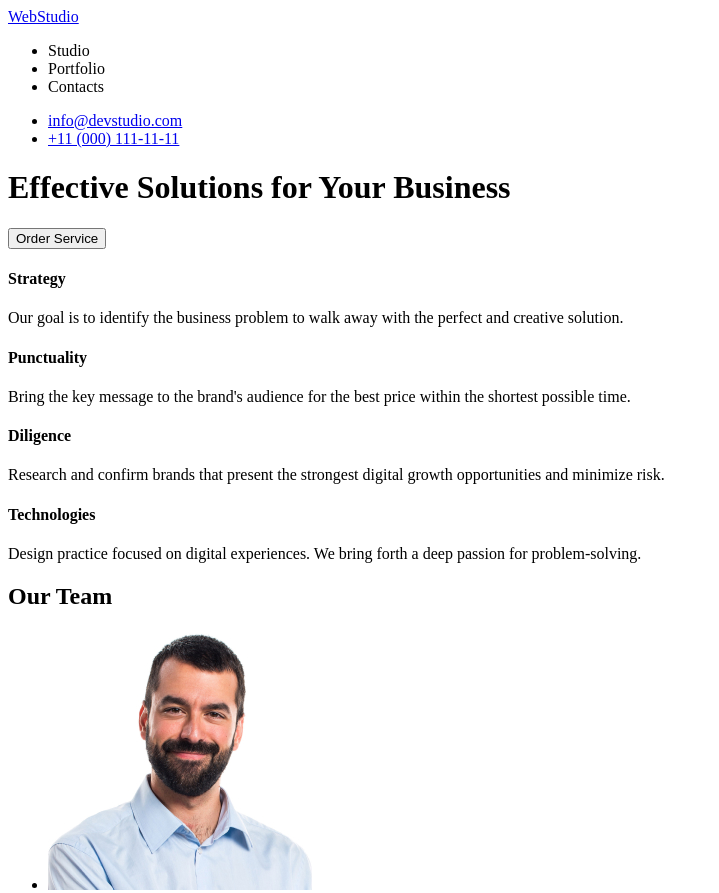
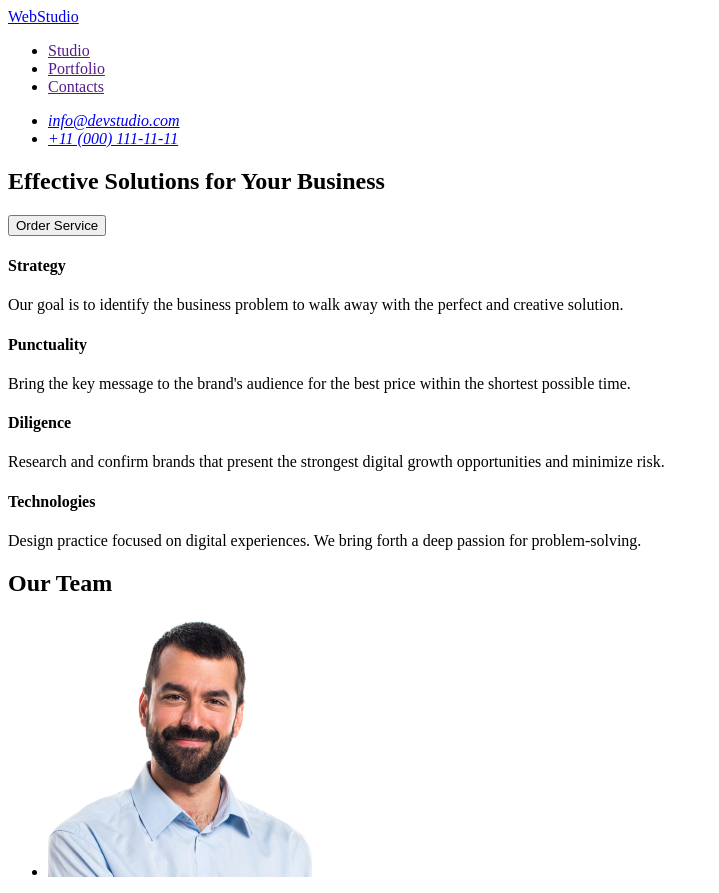
Before and after one commit to Kost1v/goit-markup-hw-01, a plain HTML site: page index.html in a window 1280 px wide. Shown: the top 893 px of the page, without its empty margins (0-719 px from the left). Drawn offline with Linux system fonts and the light colour scheme.

Commit message:
finalization

```diff
--- a/index.html
+++ b/index.html
@@ -7,23 +7,27 @@
   </head>
   <body>
     <header>
-      <a href="#">WebStudio</a>
       <nav>
+        <a href="./index.html">WebStudio</a>
         <ul>
-          <li>Studio</li>
-          <li>Portfolio</li>
-          <li>Contacts</li>
+          <li><a href="">Studio</a></li>
+          <li><a href="">Portfolio</a></li>
+          <li><a href="">Contacts</a></li>
         </ul>
       </nav>
+      <address>
         <ul>
-        <li><a href="mailto:">info@devstudio.com</a></li>
-        <li><a href="tel:">+11 (000) 111-11-11</a></li>
+          <li><a href="mailto:info@devstudio.com">info@devstudio.com</a></li>
+          <li><a href="tel:+110001111111">+11 (000) 111-11-11</a></li>
         </ul>
+      </address>
     </header>
     <main>
+      <section>
         <h1>Effective Solutions for Your Business</h1>
         <button type="button">Order Service</button>
-      <div>
+      </section>
+      <section>
         <h4>Strategy</h4>
         <p>
           Our goal is to identify the business problem to walk away with the
@@ -44,10 +48,9 @@
           Design practice focused on digital experiences. We bring forth a deep
           passion for problem-solving.
         </p>
-      </div>
-      <div>
+      </section>
+      <section>
         <h2>Our Team</h2>
-      </div>
         <ul>
           <li>
             <img src="./image/Mark.jpg" alt="Mark" width="264" height="260" />
@@ -60,25 +63,34 @@
             <p>Frontend Developer</p>
           </li>
           <li>
-          <img src="./image/Camila.jpg" alt="Camila" width="264" height="260" />
+            <img
+              src="./image/Camila.jpg"
+              alt="Camila"
+              width="264"
+              height="260"
+            />
             <h3>Camila Garcia</h3>
             <p>Marketing</p>
           </li>
           <li>
-          <img src="./image/Daniel.jpg" alt="Daniel" width="264" height="260" />
+            <img
+              src="./image/Daniel.jpg"
+              alt="Daniel"
+              width="264"
+              height="260"
+            />
             <h3>Daniel Wilson</h3>
             <p>UI Designer</p>
           </li>
         </ul>
+      </section>
     </main>
     <footer>
-      <div>
-        <a href="#">WebStudio</a>
+        <a href="./index.html">WebStudio</a>
         <p>
           Increase the flow of customers and sales for your business with
           digital marketing & growth solutions.
         </p>
-      </div>
     </footer>
   </body>
 </html>
```
Lines whose indentation alone changed are shown as unchanged.
